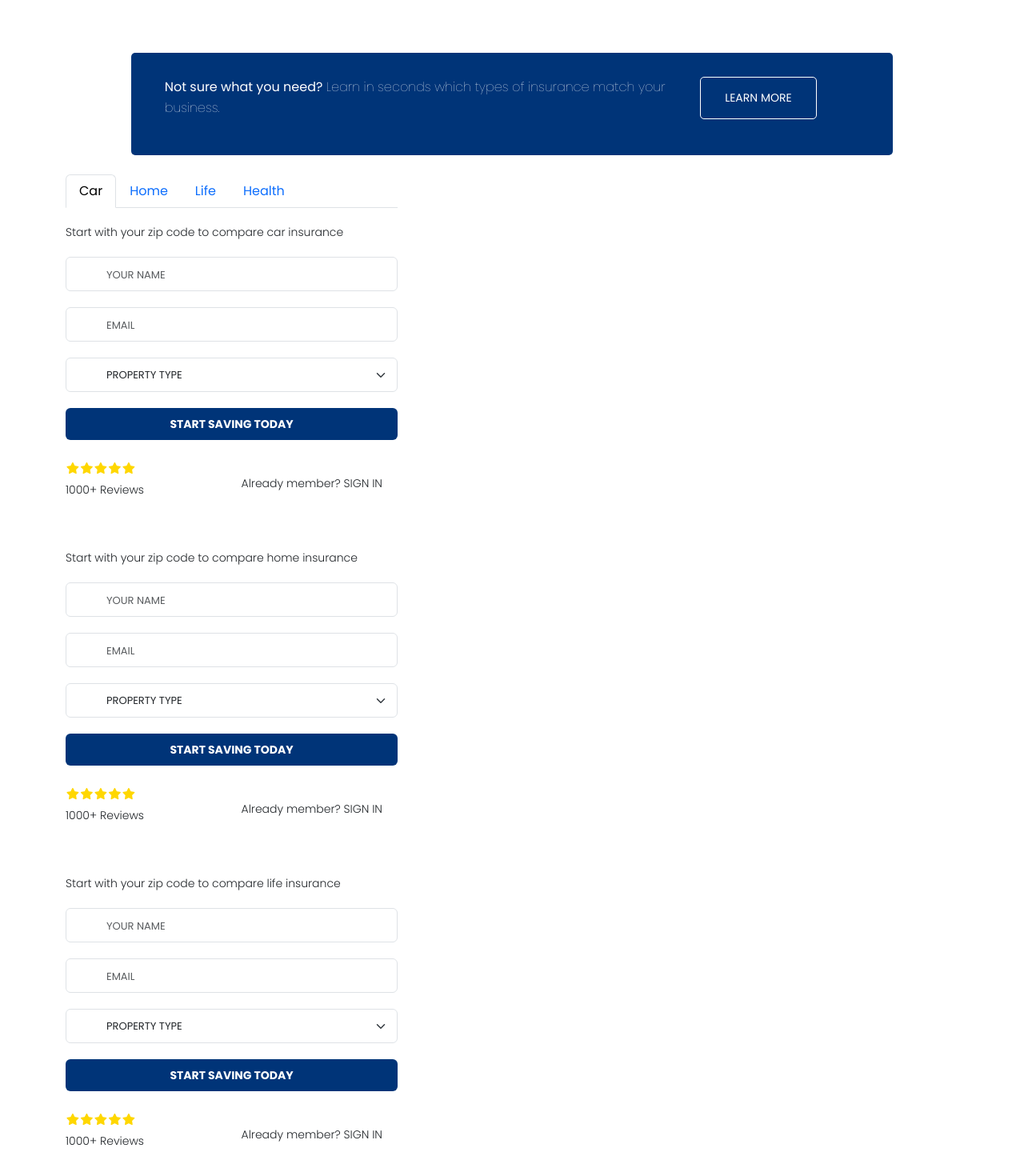
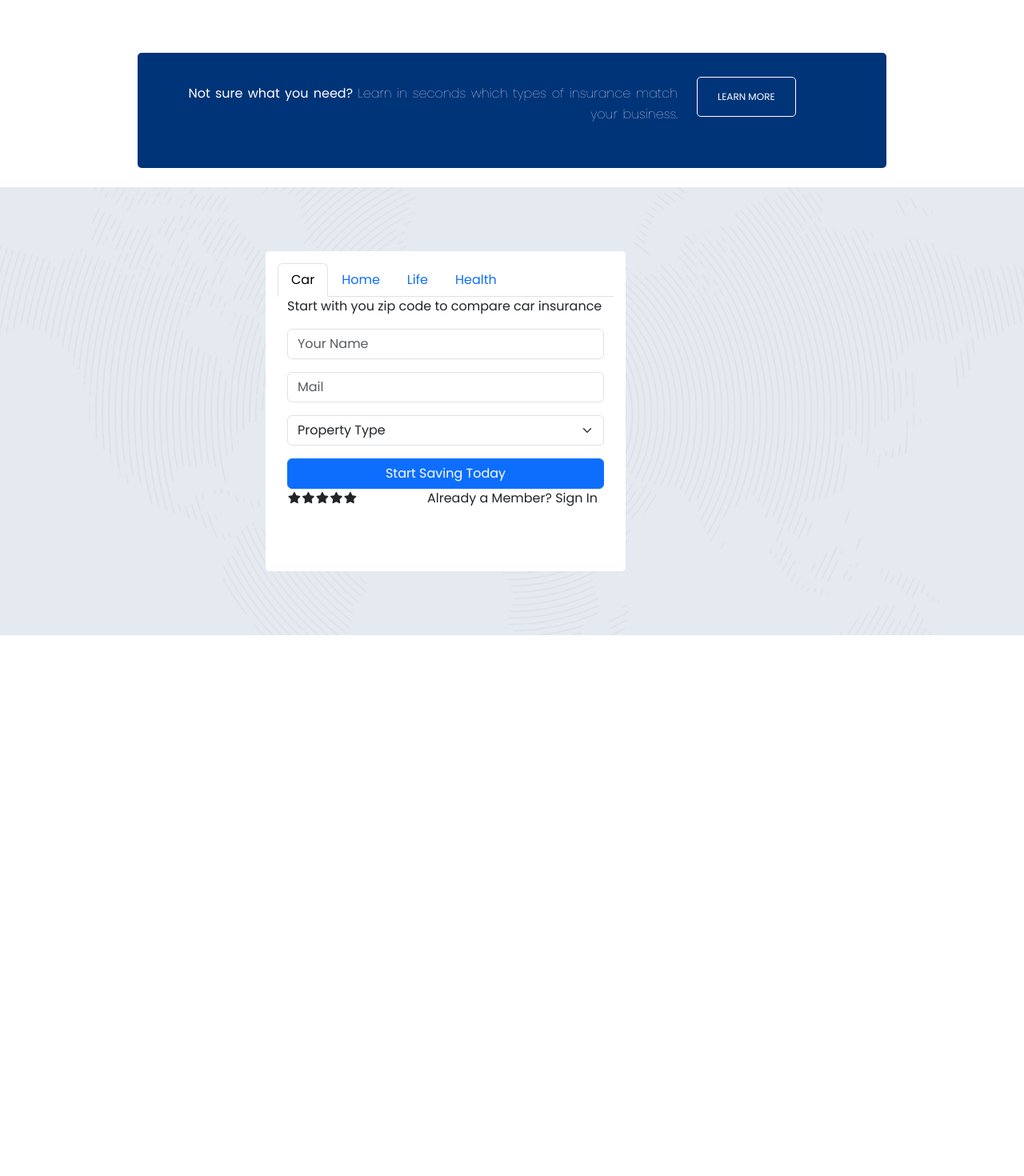
Before and after one commit to mohamedmahroofa/Insurance, an Angular app: page / in a window 1280 px wide. Shown: the part 1856-3326 px from the top of the page at 80% size. After the commit the page ends 2650 px from the top, so only its background shows below. Built offline with nearby package versions, Linux system fonts and the light colour scheme.

Commit message:
Have changed the contact form to work with tabs appropriately.

```diff
--- a/src/app/app.component.html
+++ b/src/app/app.component.html
@@ -1 +1,2 @@
 <app-header></app-header>
+<!-- <app-footer></app-footer> -->
--- a/src/app/app.component.ts
+++ b/src/app/app.component.ts
@@ -1,5 +1,6 @@
 import { Component } from '@angular/core';
 import { HeaderComponent } from './header/header.component';
+import { FooterComponent } from './footer/footer.component';
 
 @Component({
   selector: 'app-root',
--- a/src/app/info/info.component.css
+++ b/src/app/info/info.component.css
@@ -40,35 +40,37 @@
   margin: 0 0 15px 0;
 }
 
-.card-body i{
- color: #003478;
+.card-body i {
+  color: #003478;
 }
-
 
 /* Learn more section */
 #learn-more {
   background-color: #003478;
   border-radius: 5px;
-  padding: 30px;
+  padding: 30px 30px;
+  width: 100%;
 }
 
 #learn-more p {
   color: #fff;
   line-height: 26px;
+  word-spacing: 2px;
 }
 
 #learn-more span {
   font-weight: 100;
 }
 
-#learn-more button{
+#learn-more button {
   border: 1px solid white;
   background-color: #003478;
   color: white;
-  padding: 15px 30px;
-  font-size: 14px;
+  padding: 15px 25px;
+  font-size: 12px;
   border-radius: 5px;
   text-transform: uppercase;
+  text-align: center;
 }
 
 #learn-more button:hover {
@@ -76,50 +78,25 @@
   background-color: #024dae;
 }
 
-/* Form */
+/* Contact Form begins */
 
-#home-tab-pane p {
-  margin-top: 20px;
-  margin-bottom: 20px;
-  /* margin-left: 25px;
-  margin-right: 25px; */
-  font-size: 14px;
-  font-weight: 300;
+#contactform {
+  background-color: #e5eaf1;
+  background-image: url("/assets/img/quote_bg_texture.png");
+  background-position: center center;
+  background-repeat: no-repeat;
+  background-size: cover;
+  margin-top: 0px;
+  margin-bottom: 0px;
+  padding: 80px 0px 80px 0px;
+  overflow: visible;
 }
 
-
-#contact-form input, select{
-  width: 100%;
-  height: 43px;
-  padding-left: 50px;
-  margin-bottom: 20px;
+.zipcode{
+  border-radius: 5px;
+  padding: 15px;
+  background-color: #fff;
+  width: 450px;
+  height: 400px;
 }
-
-#contact-form input::placeholder{
-  font-size: 13px;
-}
-
-#contact-form select{
-  font-size: 13px;
-}
-
-#contact-form .btn {
-  background-color: #003478;
-  text-transform: uppercase;
-  text-align: center;
-  font-weight: 700;
-  padding: 0 30px;
-  font-size: 14px;
-  border: none;
-  vertical-align: middle;
-  height: 40px;
-  border-radius: none;
-}
-
-#contact-form .btn:hover {
-  background-color: rgba(0, 52, 120, 0.904);
-}
-
-.ratings i{
-  color:gold;
-}
+/* Contact Form ends */
--- a/src/app/info/info.component.html
+++ b/src/app/info/info.component.html
@@ -158,12 +158,20 @@
 
 <!-- Learn More section starts -->
 <section>
-  <div class="container d-flex justify-content-center align-items-center my-4">
+  <div
+    class="container d-flex justify-content-center align-items-center my-4 w-75"
+  >
     <div class="row" id="learn-more">
-      <div class="col-9">
-        <p>Not sure what you need? <span>Learn in seconds which types of insurance match your business.</span></p>
+      <div class="col-9 my-2 text-end">
+        <p>
+          Not sure what you need?
+          <span
+            >Learn in seconds which types of insurance match your
+            business.</span
+          >
+        </p>
       </div>
-      <div class="col-3">
+      <div class="col-3 text-start">
         <button>Learn More</button>
       </div>
     </div>
@@ -171,280 +179,267 @@
 </section>
 <!-- Learn More section ends -->
 
-
-<!-- Contact Form -->
-<section class="cnt-section">
-  <div class="container">
-    <div class="row">
+<!-- Contact Form section starts -->
+<section id="contactform">
+  <div class="container-fluid">
+    <div class="row d-flex justify-content-center">
+      <!-- contact details starts -->
       <div class="col-6">
-        <div id="form-details" style="width: 415px; height: 414px">
-          <ul class="nav nav-tabs" id="myTab" role="tablist">
-            <li class="nav-item" role="presentation">
-              <button
+        <div class="zipcode">
+          <!-- Nav tabs starts -->
+          <ul class="nav nav-tabs">
+            <li class="nav-item">
+              <a
                 class="nav-link active"
-                id="home-tab"
                 data-bs-toggle="tab"
-                data-bs-target="#home-tab-pane"
-                type="button"
-                role="tab"
-                aria-controls="home-tab-pane"
-                aria-selected="true"
+                href="#carinsurance"
+                >Car</a
               >
-                Car
-              </button>
             </li>
-            <li class="nav-item" role="presentation">
-              <button
-                class="nav-link"
-                id="profile-tab"
-                data-bs-toggle="tab"
-                data-bs-target="#profile-tab-pane"
-                type="button"
-                role="tab"
-                aria-controls="profile-tab-pane"
-                aria-selected="false"
+            <li class="nav-item">
+              <a class="nav-link" data-bs-toggle="tab" href="#homeinsurance"
+                >Home</a
               >
-                Home
-              </button>
             </li>
-            <li class="nav-item" role="presentation">
-              <button
-                class="nav-link"
-                id="contact-tab"
-                data-bs-toggle="tab"
-                data-bs-target="#contact-tab-pane"
-                type="button"
-                role="tab"
-                aria-controls="contact-tab-pane"
-                aria-selected="false"
+            <li class="nav-item">
+              <a class="nav-link" data-bs-toggle="tab" href="#lifeinsurance"
+                >Life</a
               >
-                Life
-              </button>
             </li>
-            <li class="nav-item" role="presentation">
-              <button
-                class="nav-link"
-                id="disabled-tab"
-                data-bs-toggle="tab"
-                data-bs-target="#disabled-tab-pane"
-                type="button"
-                role="tab"
-                aria-controls="disabled-tab-pane"
-                aria-selected="false"
+            <li class="nav-item">
+              <a class="nav-link" data-bs-toggle="tab" href="#healthinsurance"
+                >Health</a
               >
-                Health
-              </button>
             </li>
           </ul>
-          <!-- Tab Content for Car Starts -->
-          <div class="tab-content" id="myTabContent">
-            <div
-              class="tab-pane fade show active"
-              id="home-tab-pane"
-              role="tabpanel"
-              aria-labelledby="home-tab"
-              tabindex="0"
-            >
-              <p>Start with your zip code to compare car insurance</p>
-              <div class="div-contact-form">
-                <form id="contact-form">
-                  <div class="mb-3">
+          <!-- Nav Tab ends -->
+
+          <!-- Tab panes  starts-->
+          <div class="tab-content">
+            <!-- car insurance details starts -->
+            <div class="tab-pane container active" id="carinsurance">
+              <p class="form-title">
+                Start with you zip code to compare car insurance
+              </p>
+              <div class="carform">
+                <form>
+                  <div class="mb-3 mt-3">
                     <input
                       type="text"
                       class="form-control"
-                      id="cnt-name"
-                      aria-describedby="name"
-                      placeholder="YOUR NAME"
+                      id="txtname"
+                      placeholder="Your Name"
+                      name="txtname"
                     />
                   </div>
                   <div class="mb-3">
                     <input
                       type="email"
                       class="form-control"
-                      id="cnt-email"
-                      aria-describedby="email"
-                      placeholder="EMAIL"
+                      id="txtemail"
+                      placeholder="Mail"
+                      name="txtemail"
                     />
                   </div>
-                  <div>
-                    <select class="form-select" aria-label="Type Of Insurance">
-                      <option selected>PROPERTY TYPE</option>
-                      <option value="1">HOME PROPERTY</option>
-                      <option value="2">HEALTH INSURANCE</option>
-                      <option value="3">CAR INSURANCE</option>
-                      <option value="4">LIFE INSURANCE</option>
-                      <option value="5">HOME INSURANCE</option>
+                  <div class="mb-3">
+                    <select class="form-select">
+                      <option selected>Property Type</option>
+                      <option value="carinsurance">Car Insurance</option>
+                      <option value="homeinsurance">Home Insurance</option>
+                      <option value="lifeinsurance">Life Insurance</option>
+                      <option value="healthinsurance">Health Insurance</option>
                     </select>
                   </div>
-                  <div>
                   <button type="submit" class="btn btn-primary w-100">
                     Start Saving Today
                   </button>
+                </form>
+                <div class="row ratings">
+                  <div class="col-5">
+                    <small><i class="fa-solid fa-star fa-1x"></i></small>
+                    <small><i class="fa-solid fa-star fa-1x"></i></small>
+                    <small><i class="fa-solid fa-star fa-1x"></i></small>
+                    <small><i class="fa-solid fa-star fa-1x"></i></small>
+                    <small><i class="fa-solid fa-star fa-1x"></i></small>
                   </div>
-                </form>
-                <div class="row">
-                  <div class="col-6 my-4">
-                    <small class="ratings">
-                      <i class="fa-solid fa-star"></i>
-                      <i class="fa-solid fa-star"></i>
-                      <i class="fa-solid fa-star"></i>
-                      <i class="fa-solid fa-star"></i>
-                      <i class="fa-solid fa-star"></i>
-                    </small>
-                    <p class="mt-sm-1">1000+ Reviews</p>
-                  </div>
-                  <div class="col-6 my-4">
-                    <p>
-                      Already member?
-                      <span><a style="text-decoration: none">SIGN IN</a></span>
-                    </p>
+                  <div class="col-7">
+                    <a>Already a Member? Sign In</a>
                   </div>
                 </div>
               </div>
             </div>
-          </div>
-          <!-- Tab Content for Car ends -->
-           <!-- Tab Contenr for Home starts -->
-            <div class="tab-content" id="myTabContent">
-            <div
-              class="tab-pane fade show active"
-              id="home-tab-pane"
-              role="tabpanel"
-              aria-labelledby="home-tab"
-              tabindex="0"
-            >
-              <p>Start with your zip code to compare home insurance</p>
-              <div class="div-contact-form">
-                <form id="contact-form">
-                  <div class="mb-3">
+            <!-- car insurance details ends -->
+            <!-- home insurance details starts -->
+            <div class="tab-pane container fade" id="homeinsurance">
+              <p class="form-title">
+                Start with you zip code to compare home insurance
+              </p>
+              <div class="homeform">
+                <form>
+                  <div class="mb-3 mt-3">
                     <input
                       type="text"
                       class="form-control"
-                      id="cnt-name"
-                      aria-describedby="name"
-                      placeholder="YOUR NAME"
+                      id="txtname"
+                      placeholder="Your Name"
+                      name="txtname"
                     />
                   </div>
                   <div class="mb-3">
                     <input
                       type="email"
                       class="form-control"
-                      id="cnt-email"
-                      aria-describedby="email"
-                      placeholder="EMAIL"
+                      id="txtemail"
+                      placeholder="Mail"
+                      name="txtemail"
                     />
                   </div>
-                  <div>
-                    <select class="form-select" aria-label="Type Of Insurance">
-                      <option selected>PROPERTY TYPE</option>
-                      <option value="1">HOME PROPERTY</option>
-                      <option value="2">HEALTH INSURANCE</option>
-                      <option value="3">CAR INSURANCE</option>
-                      <option value="4">LIFE INSURANCE</option>
-                      <option value="5">HOME INSURANCE</option>
+                  <div class="mb-3">
+                    <select class="form-select">
+                      <option selected>Property Type</option>
+                      <option value="carinsurance">Car Insurance</option>
+                      <option value="homeinsurance">Home Insurance</option>
+                      <option value="lifeinsurance">Life Insurance</option>
+                      <option value="healthinsurance">Health Insurance</option>
                     </select>
                   </div>
-                  <div>
                   <button type="submit" class="btn btn-primary w-100">
                     Start Saving Today
                   </button>
+                </form>
+                <div class="row ratings">
+                  <div class="col-5">
+                    <small><i class="fa-solid fa-star fa-1x"></i></small>
+                    <small><i class="fa-solid fa-star fa-1x"></i></small>
+                    <small><i class="fa-solid fa-star fa-1x"></i></small>
+                    <small><i class="fa-solid fa-star fa-1x"></i></small>
+                    <small><i class="fa-solid fa-star fa-1x"></i></small>
                   </div>
-                </form>
-                <div class="row">
-                  <div class="col-6 my-4">
-                    <small class="ratings">
-                      <i class="fa-solid fa-star"></i>
-                      <i class="fa-solid fa-star"></i>
-                      <i class="fa-solid fa-star"></i>
-                      <i class="fa-solid fa-star"></i>
-                      <i class="fa-solid fa-star"></i>
-                    </small>
-                    <p class="mt-sm-1">1000+ Reviews</p>
-                  </div>
-                  <div class="col-6 my-4">
-                    <p>
-                      Already member?
-                      <span><a style="text-decoration: none">SIGN IN</a></span>
-                    </p>
+                  <div class="col-7">
+                    <a>Already a Member? Sign In</a>
                   </div>
                 </div>
               </div>
             </div>
-          </div>
-           <!-- Tab Content for Home ends -->
-            <!-- Tab Content for Life starts -->
-             <div class="tab-content" id="myTabContent">
-            <div
-              class="tab-pane fade show active"
-              id="home-tab-pane"
-              role="tabpanel"
-              aria-labelledby="home-tab"
-              tabindex="0"
-            >
-              <p>Start with your zip code to compare life insurance</p>
-              <div class="div-contact-form">
-                <form id="contact-form">
-                  <div class="mb-3">
+            <!-- home insurance details ends -->
+            <!-- life insurance starts -->
+            <div class="tab-pane container fade" id="lifeinsurance">
+              <p class="form-title">
+                Start with you zip code to compare life insurance
+              </p>
+              <div class="lifeform">
+                <form>
+                  <div class="mb-3 mt-3">
                     <input
                       type="text"
                       class="form-control"
-                      id="cnt-name"
-                      aria-describedby="name"
-                      placeholder="YOUR NAME"
+                      id="txtname"
+                      placeholder="Your Name"
+                      name="txtname"
                     />
                   </div>
                   <div class="mb-3">
                     <input
                       type="email"
                       class="form-control"
-                      id="cnt-email"
-                      aria-describedby="email"
-                      placeholder="EMAIL"
+                      id="txtemail"
+                      placeholder="Mail"
+                      name="txtemail"
                     />
                   </div>
-                  <div>
-                    <select class="form-select" aria-label="Type Of Insurance">
-                      <option selected>PROPERTY TYPE</option>
-                      <option value="1">HOME PROPERTY</option>
-                      <option value="2">HEALTH INSURANCE</option>
-                      <option value="3">CAR INSURANCE</option>
-                      <option value="4">LIFE INSURANCE</option>
-                      <option value="5">HOME INSURANCE</option>
+                  <div class="mb-3">
+                    <select class="form-select">
+                      <option selected>Property Type</option>
+                      <option value="carinsurance">Car Insurance</option>
+                      <option value="homeinsurance">Home Insurance</option>
+                      <option value="lifeinsurance">Life Insurance</option>
+                      <option value="healthinsurance">Health Insurance</option>
                     </select>
                   </div>
-                  <div>
                   <button type="submit" class="btn btn-primary w-100">
                     Start Saving Today
                   </button>
+                </form>
+                <div class="row ratings">
+                  <div class="col-5">
+                    <small><i class="fa-solid fa-star fa-1x"></i></small>
+                    <small><i class="fa-solid fa-star fa-1x"></i></small>
+                    <small><i class="fa-solid fa-star fa-1x"></i></small>
+                    <small><i class="fa-solid fa-star fa-1x"></i></small>
+                    <small><i class="fa-solid fa-star fa-1x"></i></small>
                   </div>
-                </form>
-                <div class="row">
-                  <div class="col-6 my-4">
-                    <small class="ratings">
-                      <i class="fa-solid fa-star"></i>
-                      <i class="fa-solid fa-star"></i>
-                      <i class="fa-solid fa-star"></i>
-                      <i class="fa-solid fa-star"></i>
-                      <i class="fa-solid fa-star"></i>
-                    </small>
-                    <p class="mt-sm-1">1000+ Reviews</p>
-                  </div>
-                  <div class="col-6 my-4">
-                    <p>
-                      Already member?
-                      <span><a style="text-decoration: none">SIGN IN</a></span>
-                    </p>
+                  <div class="col-7">
+                    <a>Already a Member? Sign In</a>
                   </div>
                 </div>
               </div>
             </div>
+            <!-- life insurance ends -->
+            <!-- health insurance starts -->
+            <div class="tab-pane container fade" id="healthinsurance">
+              <p class="form-title">
+                Start with you zip code to compare health insurance
+              </p>
+              <div class="carform">
+                <form>
+                  <div class="mb-3 mt-3">
+                    <input
+                      type="text"
+                      class="form-control"
+                      id="txtname"
+                      placeholder="Your Name"
+                      name="txtname"
+                    />
                   </div>
-            <!-- Tab Content for Life ends -->
+                  <div class="mb-3">
+                    <input
+                      type="email"
+                      class="form-control"
+                      id="txtemail"
+                      placeholder="Mail"
+                      name="txtemail"
+                    />
+                  </div>
+                  <div class="mb-3">
+                    <select class="form-select">
+                      <option selected>Property Type</option>
+                      <option value="carinsurance">Car Insurance</option>
+                      <option value="homeinsurance">Home Insurance</option>
+                      <option value="lifeinsurance">Life Insurance</option>
+                      <option value="healthinsurance">Health Insurance</option>
+                    </select>
+                  </div>
+                  <button type="submit" class="btn btn-primary w-100">
+                    Start Saving Today
+                  </button>
+                </form>
+                <div class="row ratings">
+                  <div class="col-5">
+                    <small><i class="fa-solid fa-star fa-1x"></i></small>
+                    <small><i class="fa-solid fa-star fa-1x"></i></small>
+                    <small><i class="fa-solid fa-star fa-1x"></i></small>
+                    <small><i class="fa-solid fa-star fa-1x"></i></small>
+                    <small><i class="fa-solid fa-star fa-1x"></i></small>
+                  </div>
+                  <div class="col-7">
+                    <a>Already a Member? Sign In</a>
                   </div>
                 </div>
-      <!-- Carousel Starts -->
-      <!-- <div class="col-6"></div> -->
-      <!-- Carousel ends -->
               </div>
             </div>
+            <!-- health insurance ends -->
+          </div>
+          <!-- Tab panes ends -->
+        </div>
+      </div>
+      <!-- contact details ends -->
+      <!-- contact details starts -->
+      <!-- <div class="col-6">
+        <div></div>
+      </div> -->
+      <!-- carousel details ends -->
+    </div>
+    <!--row ends-->
+  </div>
 </section>
+<!-- Contact Form Ends -->
```
Also changed, not shown: src/app/footer/footer.component.html (added, +23 -0 lines), src/app/footer/footer.component.ts (added, +12 -0 lines), src/app/footer/footer.component.css (added), src/assets/img/quote_bg_texture.png (added), 1 other file (tests, documents, lock files or other folders). Lines whose indentation alone changed are shown as unchanged.
